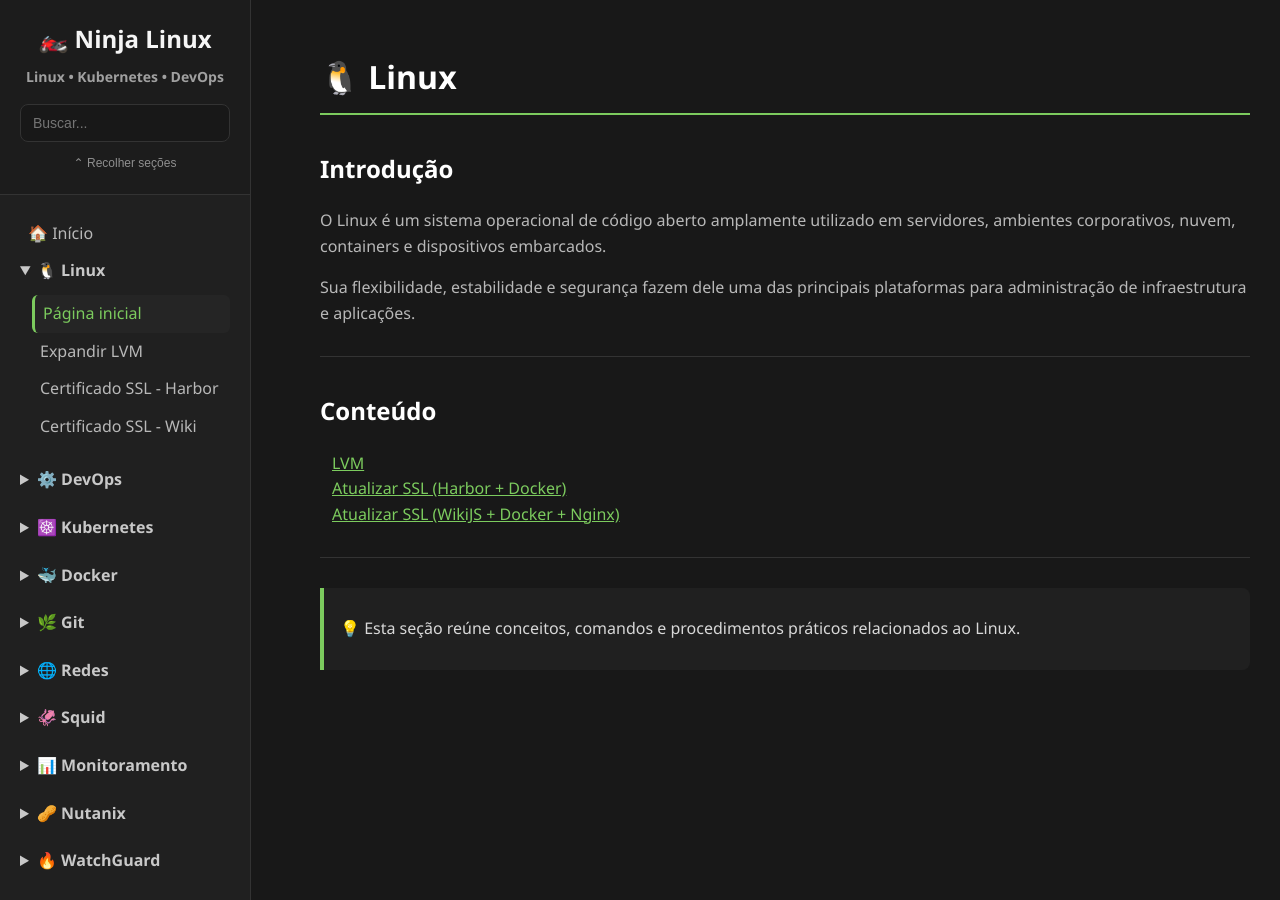
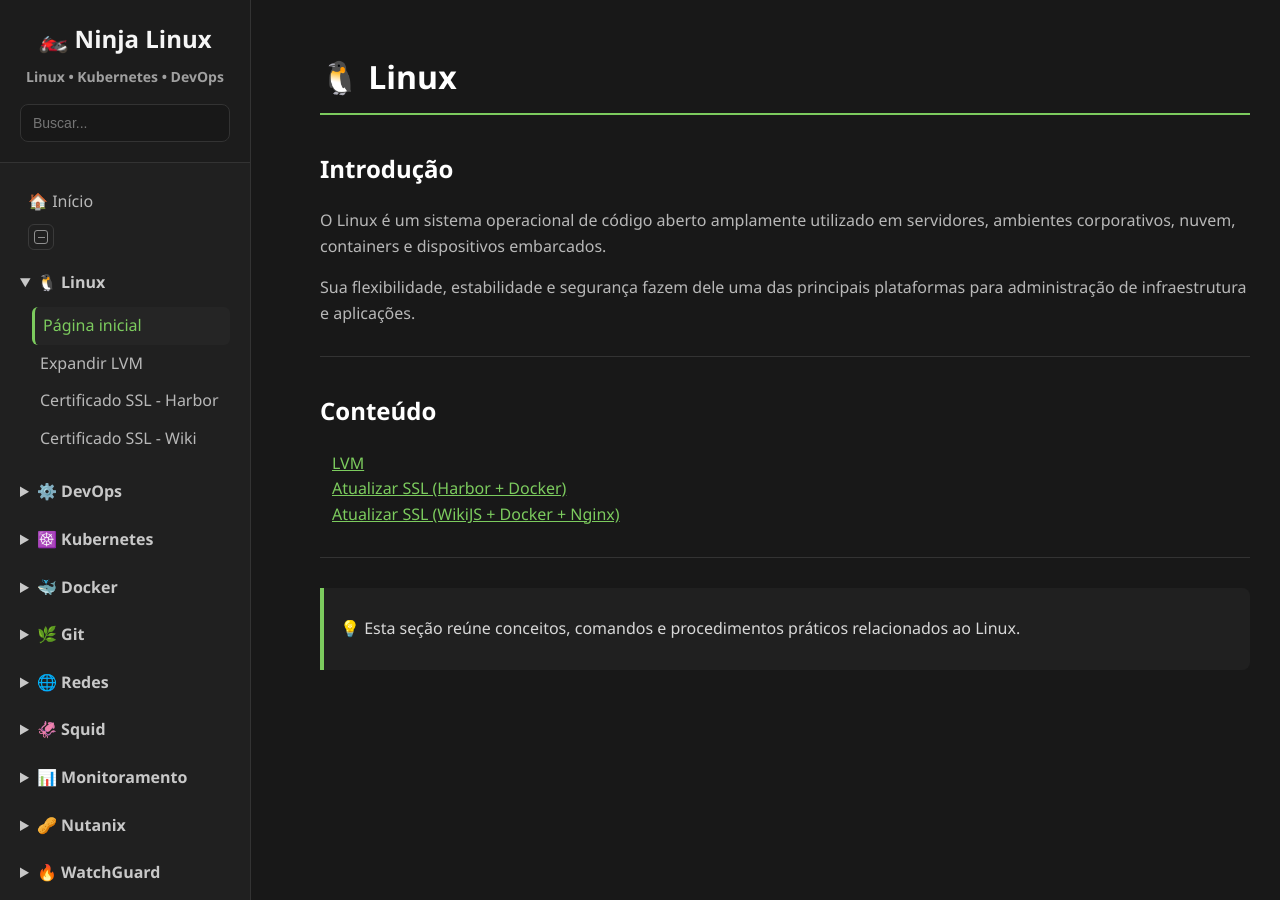
Before and after one commit to joaopedros111/ninja-linux, a Jekyll site: the page built from linux/index.md, in a window 1280 px wide. Built offline with Jekyll 4.4.1, drawn with Linux system fonts in a browser that asks for light colours.

Commit message:
Atualiza nenu lateral

```diff
--- a/_layouts/default.html
+++ b/_layouts/default.html
@@ -20,17 +20,18 @@
         id="sidebarSearchInput"
         class="search-input"
         placeholder="Buscar...">
+    </div>
+
+    <nav class="sidebar-menu" aria-label="Menu principal">
+      <a href="{{ '/' | relative_url }}">🏠 Início</a>
 
       <button
         type="button"
         id="collapseAllMenus"
-        class="sidebar-action">
-        ⌃ Recolher seções
+        class="sidebar-action"
+        aria-label="Recolher todas as seções"
+        title="Recolher todas as seções">
       </button>
-    </div>
-
-    <nav class="sidebar-menu" aria-label="Menu principal">
-      <a href="{{ '/' | relative_url }}">🏠 Início</a>
 
       <details>
         <summary>🐧 Linux</summary>
--- a/assets/css/style.css
+++ b/assets/css/style.css
@@ -287,22 +287,51 @@ blockquote {
 }
 
 .sidebar-action {
-    display: block;
-    width: fit-content;
-    margin: 10px auto 0;
-    padding: 4px 8px;
-    border: 0;
+    position: relative;
+    display: flex;
+    align-items: center;
+    justify-content: center;
+    width: 26px;
+    height: 26px;
+    margin: 4px 0 14px 8px;
+    padding: 0;
+    border: 1px solid #3a3a3a;
     border-radius: 6px;
-    background: transparent;
-    color: #8f8f8f;
+    background: #202020;
     cursor: pointer;
-    font-size: 12px;
-    font-weight: 500;
 }
 
-.sidebar-action:hover {
-    color: var(--verde-ninja);
-    background: #242424;
+.sidebar-action::before {
+    content: "";
+    width: 12px;
+    height: 12px;
+    border: 1px solid #8f8f8f;
+    border-radius: 3px;
+}
+
+.sidebar-action::after {
+    content: "";
+    position: absolute;
+    width: 7px;
+    height: 1px;
+    background: #8f8f8f;
+}
+
+.sidebar-action:hover,
+.sidebar-action:focus {
+    border-color: var(--verde-ninja);
+    background: #252525;
+    outline: none;
+}
+
+.sidebar-action:hover::before,
+.sidebar-action:focus::before {
+    border-color: var(--verde-ninja);
+}
+
+.sidebar-action:hover::after,
+.sidebar-action:focus::after {
+    background: var(--verde-ninja);
 }
 
 .sidebar-subtitle {
```
